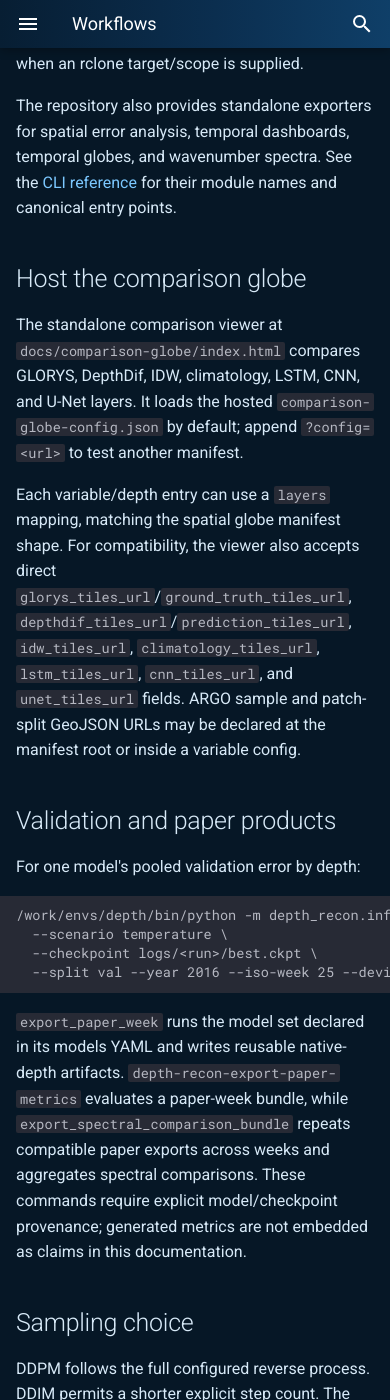
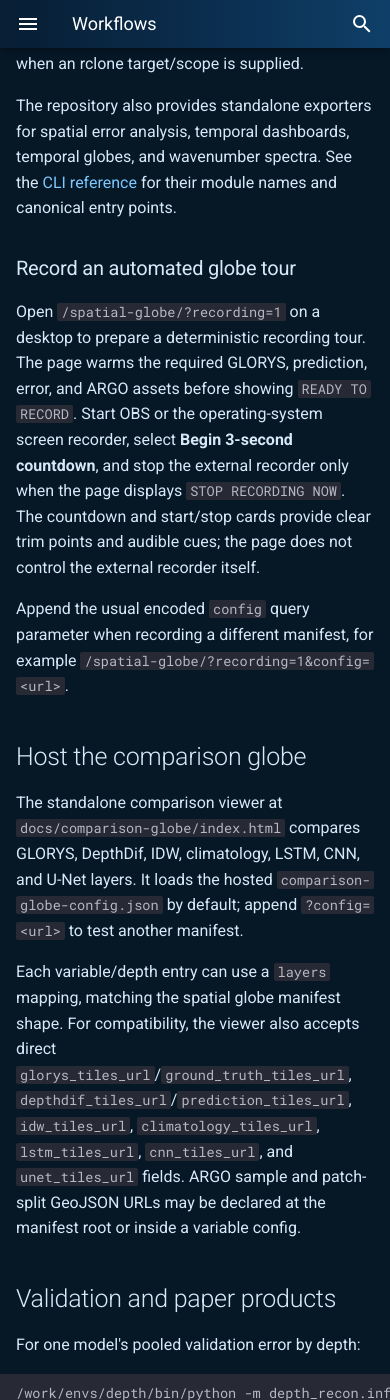
Before and after one commit to simon-donike/DepthDif, an MkDocs documentation site: the page built from docs/inference.md, in a window 390 px wide and 1400 px high, scrolled down 3288 px. Built offline with MkDocs 1.6.1 and Material for MkDocs 9.7.7, drawn with Linux system fonts in a browser that asks for light colours; comment, search, counter and statistics services are not loaded.

Commit message:
record mode

```diff
--- a/docs/inference.md
+++ b/docs/inference.md
@@ -116,6 +116,19 @@ The repository also provides standalone exporters for spatial error analysis,
 temporal dashboards, temporal globes, and wavenumber spectra. See the
 [CLI reference](cli.md) for their module names and canonical entry points.
 
+### Record an automated globe tour
+
+Open `/spatial-globe/?recording=1` on a desktop to prepare a deterministic
+recording tour. The page warms the required GLORYS, prediction, error, and ARGO
+assets before showing `READY TO RECORD`. Start OBS or the operating-system
+screen recorder, select **Begin 3-second countdown**, and stop the external
+recorder only when the page displays `STOP RECORDING NOW`. The countdown and
+start/stop cards provide clear trim points and audible cues; the page does not
+control the external recorder itself.
+
+Append the usual encoded `config` query parameter when recording a different
+manifest, for example `/spatial-globe/?recording=1&config=<url>`.
+
 ## Host the comparison globe
 
 The standalone comparison viewer at `docs/comparison-globe/index.html` compares
--- a/docs/stylesheets/globe.css
+++ b/docs/stylesheets/globe.css
@@ -158,6 +158,16 @@
 .globe-stage.is-cinematic .globe-toolbar,
 .globe-stage.is-cinematic .globe-legend-stack {
   display: none;
+}
+
+.globe-stage.is-recording-tour .standalone-globe-header,
+.globe-stage.is-recording-tour .globe-toolbar,
+.globe-stage.is-recording-tour .globe-cinematic-exit {
+  display: none;
+}
+
+.globe-stage.is-recording-tour .globe-canvas {
+  pointer-events: none;
 }
 
 .globe-toolbar {
@@ -780,6 +790,126 @@
   background: #a8dcff;
 }
 
+.globe-recording-caption {
+  position: absolute;
+  top: 1rem;
+  left: 1rem;
+  z-index: 4;
+  display: flex;
+  gap: 0.7rem;
+  align-items: center;
+  min-width: 16rem;
+  padding: 0.85rem 1rem;
+  border: 1px solid rgba(124, 200, 255, 0.22);
+  border-radius: 16px;
+  background: rgba(5, 20, 32, 0.84);
+  box-shadow: 0 18px 44px rgba(0, 0, 0, 0.28);
+  backdrop-filter: blur(16px);
+  pointer-events: none;
+}
+
+.globe-recording-caption[hidden],
+.globe-recording-panel[hidden],
+.globe-recording-countdown[hidden] {
+  display: none !important;
+}
+
+.globe-recording-caption__dot {
+  width: 0.72rem;
+  height: 0.72rem;
+  flex: 0 0 auto;
+  border-radius: 50%;
+  background: #ef4444;
+  box-shadow: 0 0 0 0.28rem rgba(239, 68, 68, 0.18);
+}
+
+.globe-recording-caption__progress {
+  display: block;
+  margin-top: 0.15rem;
+  color: rgba(215, 233, 247, 0.76);
+  font-size: 0.8rem;
+}
+
+.globe-recording-panel {
+  position: absolute;
+  inset: 0;
+  z-index: 8;
+  display: grid;
+  place-items: center;
+  padding: 1.5rem;
+  background:
+    radial-gradient(circle at top, rgba(79, 195, 247, 0.2), transparent 34%),
+    rgba(3, 12, 20, 0.94);
+}
+
+.globe-recording-panel__card {
+  display: grid;
+  gap: 1rem;
+  width: min(38rem, 100%);
+  padding: 1.8rem;
+  box-sizing: border-box;
+  border: 1px solid rgba(124, 200, 255, 0.24);
+  border-radius: 24px;
+  background: rgba(5, 20, 32, 0.96);
+  box-shadow: 0 30px 80px rgba(0, 0, 0, 0.44);
+  text-align: center;
+}
+
+.globe-recording-panel__eyebrow {
+  color: #7cc8ff;
+  text-transform: uppercase;
+  letter-spacing: 0.1em;
+  font-size: 0.78rem;
+  font-weight: 700;
+}
+
+.globe-recording-panel__title {
+  margin: 0;
+  font-size: clamp(2rem, 4vw, 3.8rem);
+  line-height: 1.05;
+}
+
+.globe-recording-panel__text {
+  margin: 0 auto;
+  max-width: 32rem;
+  color: rgba(215, 233, 247, 0.84);
+  font-size: 1.05rem;
+  line-height: 1.5;
+  white-space: pre-line;
+}
+
+.globe-recording-countdown {
+  color: #a8dcff;
+  font-size: clamp(5rem, 13vw, 10rem);
+  font-weight: 700;
+  line-height: 0.9;
+}
+
+.globe-recording-button {
+  min-height: 56px;
+  padding: 0.9rem 1.25rem;
+  border: 1px solid rgba(124, 200, 255, 0.46);
+  border-radius: 14px;
+  color: #03111c;
+  background: #7cc8ff;
+  font: inherit;
+  font-weight: 700;
+  cursor: pointer;
+}
+
+.globe-recording-button:hover,
+.globe-recording-button:focus-visible {
+  background: #a8dcff;
+}
+
+.globe-recording-panel.is-start-signal .globe-recording-panel__title {
+  color: #86efac;
+}
+
+.globe-recording-panel.is-stop-signal .globe-recording-panel__title {
+  color: #fca5a5;
+}
+
 @media screen and (max-width: 900px) {
   .standalone-globe-shell {
     padding: 0;
```
Also changed, not shown: docs/javascripts/cesium-globe.js (+461 -2 lines), docs/spatial-globe/index.html (+25 -0 lines), 1 other file.
